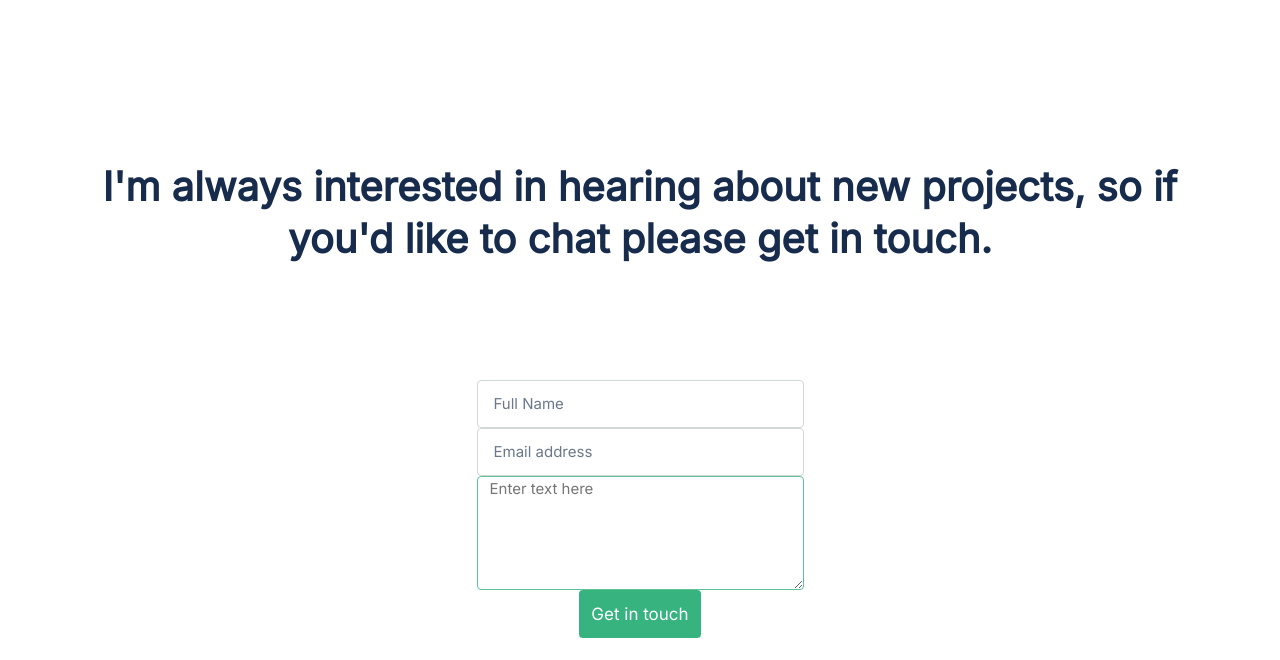
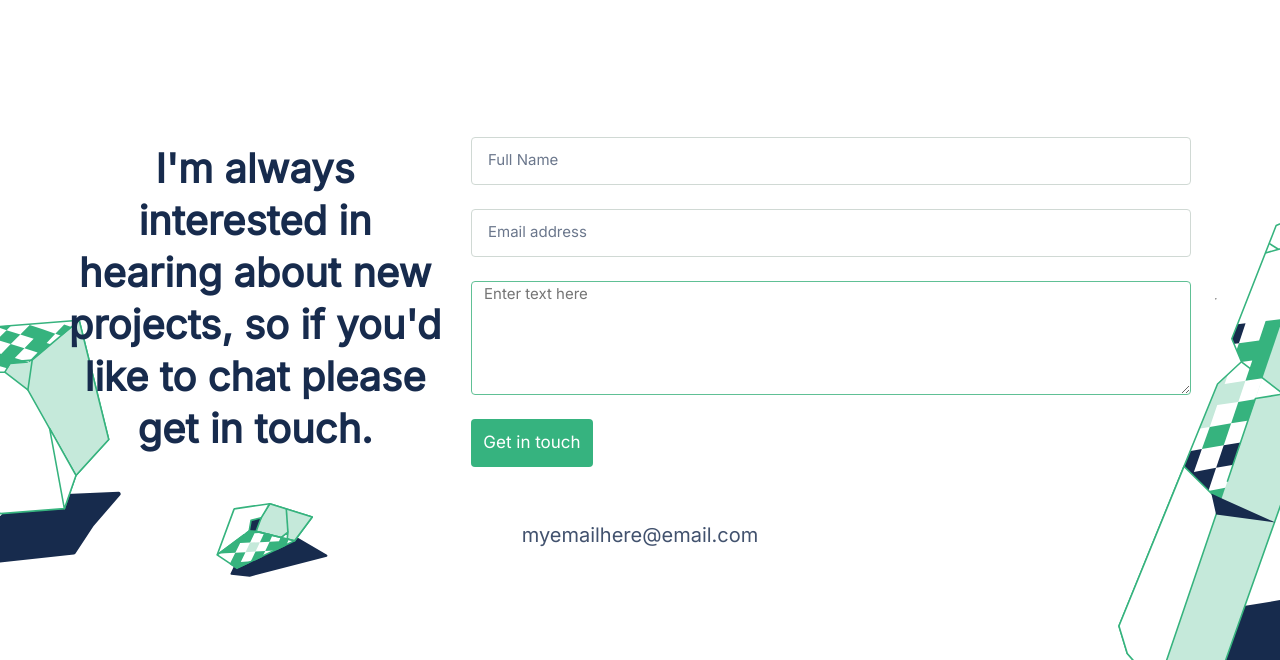
Before and after one commit to Vgonma/PersonalPortfolio, a website: page index.html in a window 1280 px wide. Shown: the part 3358-4018 px from the top of the page. Drawn offline with Linux system fonts and the light colour scheme.

Commit message:
Add contact section to desktop version

```diff
--- a/index.html
+++ b/index.html
@@ -160,6 +160,7 @@
                 Get in touch
             </button>
         </form>
+        <hr class="desktopDivider">
         <ul class="mediaContainer">
             <li><a href="https://twitter.com/Victor_GonMa" target="_blank" ><img class="mediaIcon" src="images\twitter.png" alt="Twitter"></a></li>
             <li><a href="https://www.linkedin.com/in/victor-manuel-gonzalez-massimi-a77265124/" target="_blank" ><img class="mediaIcon" src="images\Linkedin icon.png" alt="Twitter"></a></li>
--- a/style.css
+++ b/style.css
@@ -7,13 +7,15 @@
 html {
   scroll-behavior: smooth;
   box-sizing: border-box;
+  background-color: #333;
 }
 
 body {
   box-sizing: border-box;
-  margin: 0;
+  margin: auto;
   height: 100%;
-  width: 100vw;
+  width: 100%;
+  max-width: 1920px;
   background-color: white;
   font-size: 20px;
 }
@@ -299,7 +301,7 @@ p {
   }
 }
 
-@media only screen and (min-width: 900px) {
+@media (min-width: 900px) {
   .separator {
     display: none;
   }
@@ -383,6 +385,7 @@ p {
   .aboutMeCard {
     width: 100%;
     height: 352px;
+    gap: 1.2em;
   }
 }
 
@@ -445,7 +448,7 @@ p {
   display: flex;
   flex-direction: column;
   align-items: center;
-  gap: 6.4%;
+  gap: 1.2em;
   margin-top: 34px;
 }
 
@@ -494,3 +497,51 @@ p {
   margin: 0;
   margin-bottom: 147px;
 }
+
+@media (min-width: 768px) {
+  .contactContainer {
+    background-image:
+      url(./images/illustration-1-contact-form-desktop.svg),
+      url(./images/illustration-2-contact-form-desktop.svg),
+      url(./images/contact\ form-illustratoin-3-desktop.svg);
+    background-position: center left, 200px 400px, right 120px;
+    background-repeat: no-repeat;
+    background-size: auto;
+    flex-direction: row;
+    align-items: center;
+    justify-content: center;
+    flex-wrap: wrap;
+  }
+
+  .contactContainer h2 {
+    box-sizing: border-box;
+    margin: 0;
+    width: 30%;
+  }
+
+  .contactForm {
+    width: 60%;
+    padding: 1.2em;
+    align-items: flex-start;
+  }
+
+  .singleLineInput {
+    width: 100%;
+  }
+
+  .commentArea {
+    width: 100%;
+  }
+
+  .contactContainer p {
+    width: 100%;
+    border-bottom: 1px solid #dfe1e6;
+    margin: 0;
+  }
+
+  .contactContainer .mediaContainer {
+    width: 100%;
+    order: 1;
+    padding: 1em;
+  }
+}
```
Also changed, not shown: images/contact form-illustratoin-3-desktop.svg (added), images/illustration-1-contact-form-desktop.png (added), images/illustration-1-contact-form-desktop.svg (added), images/illustration-2-contact-form-desktop.svg (added).
